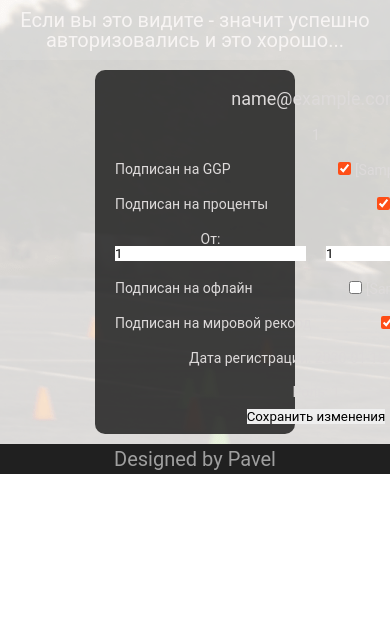
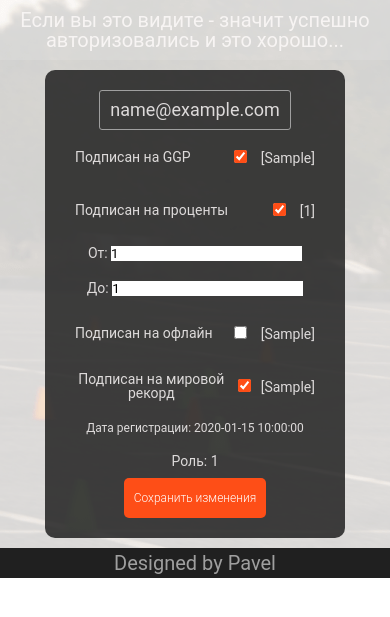
Before and after one commit to Safonovdv91/web_gymkhana_bot_server, a FastAPI app: template src/frontend/templates/getusers.html in a window 390 px wide. Shown: the part 61-678 px from the top of the page. Run offline with FastAPI, Linux system fonts and the light colour scheme; the template is opened without the code that fills it: most values are stand-ins (such as "Sample title", 1, 10 or a date in 2020); parts of the project's set-up code (start-up, migrations or seed data) failed here and were passed over.

Commit message:
add styles and form to get-users

```diff
--- a/src/frontend/static/css/getusers.css
+++ b/src/frontend/static/css/getusers.css
@@ -196,14 +196,13 @@ h2.text {
 
 .user {
     display: grid;
-    width: 500px;
     background: rgba(20, 20, 20, 0.80);
     border-radius: 10px;
     color: #dddada;
     font-size: 20px;
     font-weight: 400;
     text-align: center;
-    padding: 10px;
+    padding: 20px;
     margin: 10px;
     grid-template-rows: repeat(10, auto);
 
@@ -211,12 +210,16 @@ h2.text {
 
 @media (max-width: 520px) {
     .user {
-        width: 200px;
+        min-width: 300px;
         font-size: 14px;
     }
 }
 
 .user-email h2 {
+    display: inline-flex;
+    justify-content: center ;
+    border: #9F9F9F solid 1px;
+    border-radius: 3px;
     font-size: 26px;
     padding: 10px;
 }
@@ -229,23 +232,33 @@ h2.text {
 
 .tg-id {
     padding: 10px;
+    display: none;
 }
 
 .subscriptionGGP {
     display: grid;
     grid-template-columns: repeat(2, auto);
+    align-items: center;
     padding: 10px;
 }
 
 .subscriptionPercent {
     display: grid;
     grid-template-columns: repeat(2, auto);
+    align-items: center;
     padding: 10px;
 }
 
 .subscrStartEnd {
     display: grid;
     grid-template-columns: repeat(2, auto);
+}
+
+@media (max-width: 520px) {
+    .subscrStartEnd {
+        display: flex;
+        flex-direction: column;
+    }
 }
 
 .subscriptionStart {
@@ -259,12 +272,14 @@ h2.text {
 .subscriptionOffline {
     display: grid;
     grid-template-columns: repeat(2, auto);
+    align-items: center;
     padding: 10px;
 }
 
 .subscriptionWR {
     display: grid;
     grid-template-columns: repeat(2, auto);
+    align-items: center;
     padding: 10px;
 }
 
@@ -272,24 +287,31 @@ h2.text {
     padding: 10px;
 }
 
+@media (max-width: 520px) {
+    .regDate {
+        font-size: 12px;
+    }
+}
+
 .role {
     padding: 10px;
 }
 
 .check-box {
-    justify-self: start;
+    justify-self: end;
     align-self: center;
 }
 
 .check-box input {
     accent-color: #FE4E17;
+    margin: 10px;
 }
 
 .title {
     justify-self: start;
 }
 
-.patch-button input {
+.patch-button-submit {
     margin: 0px auto;
     display: block;
     font-weight: 350;
@@ -298,16 +320,14 @@ h2.text {
     border-radius: 5px;
     background: #FE4E17;
     cursor: pointer;
-    height: 50px;
+    height: 40px;
     padding: 10px;
 }
 
-.patch-button input:hover {
-    background-color: rgb(0, 110, 255);
-}
-
-a.patch-button input {
-    text-decoration: none;
+@media (max-width: 520px) {
+    .patch-button-submit {
+        font-size: 12px;
+    }
 }
 
 footer {
--- a/src/frontend/templates/base.html
+++ b/src/frontend/templates/base.html
@@ -36,6 +36,5 @@
     </footer>
     <noscript>Turn on JS</noscript>
     <script src="/static/js/app-const.js"></script>
-    <script src="/static/js/login.js"></script>
 </body>
 </html>
--- a/src/frontend/templates/getusers.html
+++ b/src/frontend/templates/getusers.html
@@ -14,7 +14,7 @@
                 </div>
                 <div class="main__user">
                     {% for user in users %}
-                    <div class="user">
+                    <form class="user">
                         <div class="user-email">
                             <h2>{{user.email}}</h2>
                         </div>
@@ -75,10 +75,8 @@
                         </div>
                         <div class="regDate">Дата регистрации: {{user.registered_at}}</div>
                         <div class="role">Роль: {{user.role_id}}</div>
-                        <div class="patch-button">
-                            <button class="button patch-button-submit" data-userid="{{user.id}}">Сохранить изменения</button>
-                        </div>
-                    </div>
+                        <button class="button patch-button-submit" type="submit" data-userid="{{user.id}}">Сохранить изменения</button>
+                    </form>
                     {% endfor %}
                 </div>
             </div>
```
Also changed, not shown: src/frontend/static/js/getusers.js (+17 -20 lines).
